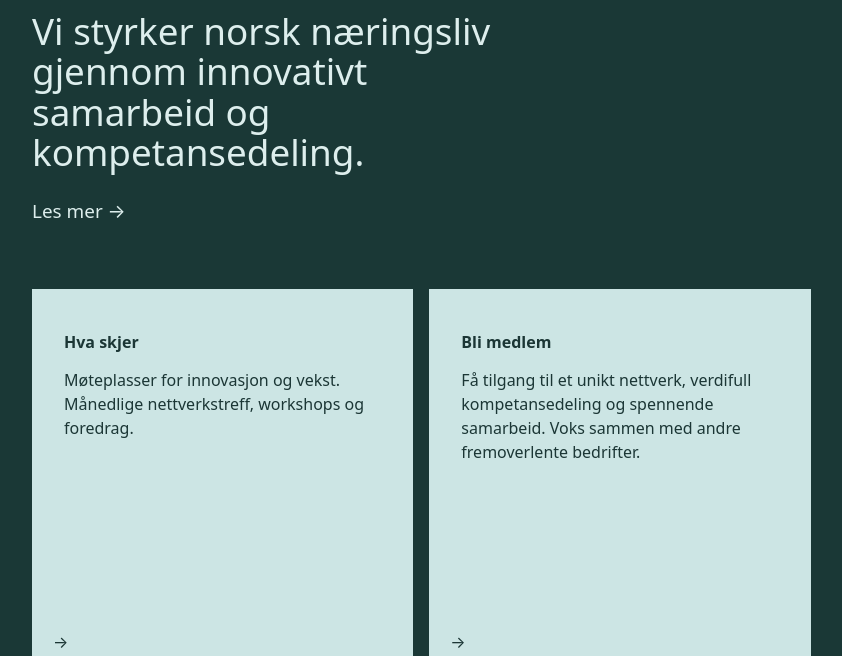
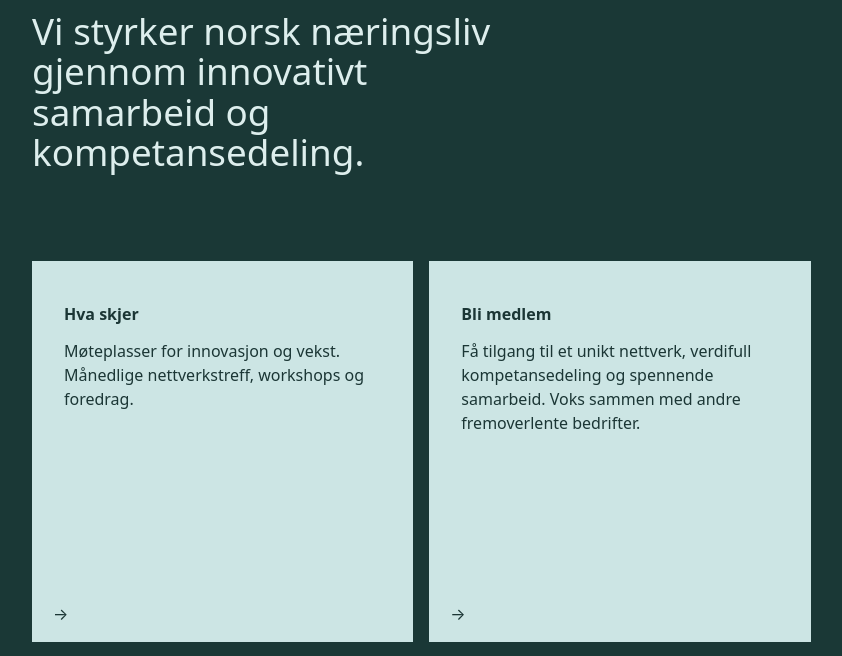
Before and after one commit to klyngeorg/website, an Astro site: page / in a window 1280 px wide. Shown: the part 732-1388 px from the top of the page, without its empty margins (20-862 px from the left). Built offline with nearby package versions, Linux system fonts and the light colour scheme; Astro itself is replaced by a stand-in of ours.

Commit message:
remove read-more link for now

```diff
--- a/src/pages/index.astro
+++ b/src/pages/index.astro
@@ -60,7 +60,7 @@ import HeroImg from "../assets/hero.jpg";
         Vi styrker norsk næringsliv gjennom innovativt samarbeid og
         kompetansedeling.
       </h1>
-      <a href="/om">Les mer →</a>
+      <!-- <a href="/om">Les mer →</a> -->
     </div>
     <div class="cards">
       <a href="/aktiviteter" class="card">
```
